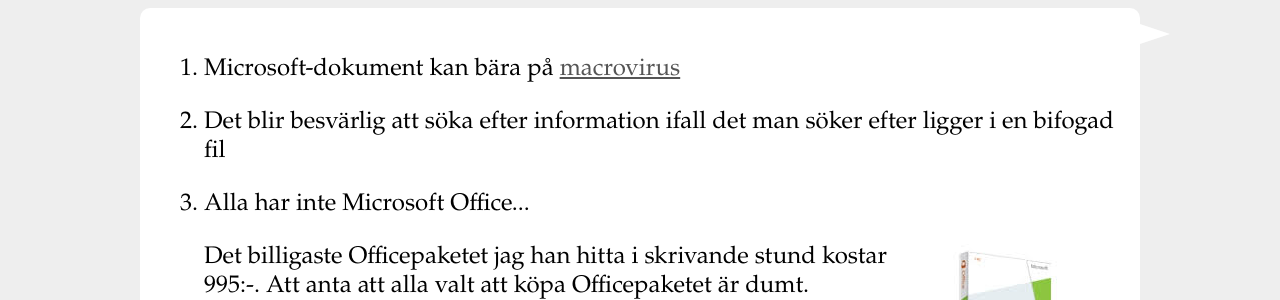
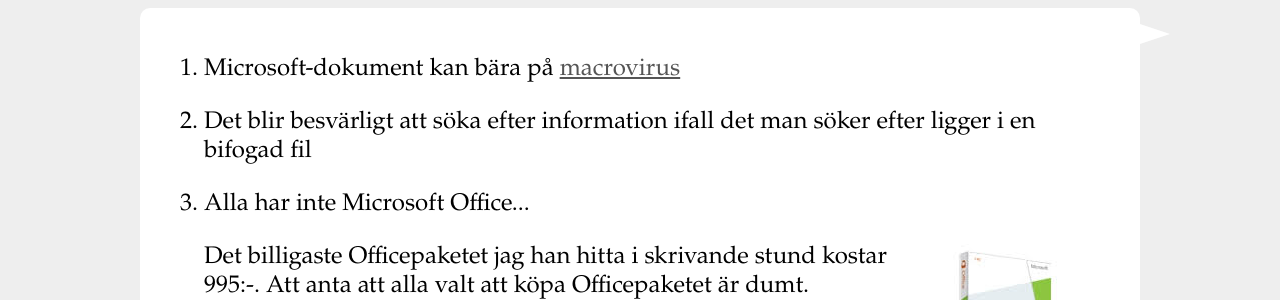
Before and after one commit to aioobe/aioobe.github.io, a Jekyll site: the page mirrored/skickaintedocx/index.html, which Jekyll copies as it is, in a window 1280 px wide. Shown: the part 438-738 px from the top of the page. Built offline with Jekyll 4.4.1, drawn with Linux system fonts in a browser that asks for light colours.

Commit message:
Corrected spelling.

```diff
--- a/mirrored/skickaintedocx/index.html
+++ b/mirrored/skickaintedocx/index.html
@@ -82,7 +82,7 @@
       <div class="triangle-isosceles right">
         <ol>
           <li>Microsoft-dokument kan bära på <a href="http://en.wikipedia.org/wiki/Macro_virus">macrovirus</a></li>
-          <li>Det blir besvärlig att söka efter information ifall det man söker efter ligger i en bifogad fil</li>
+          <li>Det blir besvärligt att söka efter information ifall det man söker efter ligger i en bifogad fil</li>
           <li>Alla har inte Microsoft Office...
             <p><img src="office.png" style="float: right" />Det billigaste Officepaketet jag han hitta i skrivande stund kostar 995:-. Att anta att alla valt att köpa Officepaketet är dumt. Gratisalternativ finns, men det är lite si och så med kompatibiliteten. Ränka inte med att en .docx fil ser likadan ut på min dator som på din dator.</p>
           <li>...och även om mottagaren har Officepaketet så kanske det är en äldre version än den du har och då kanske dokumentet inte går att öppna</li>
```
